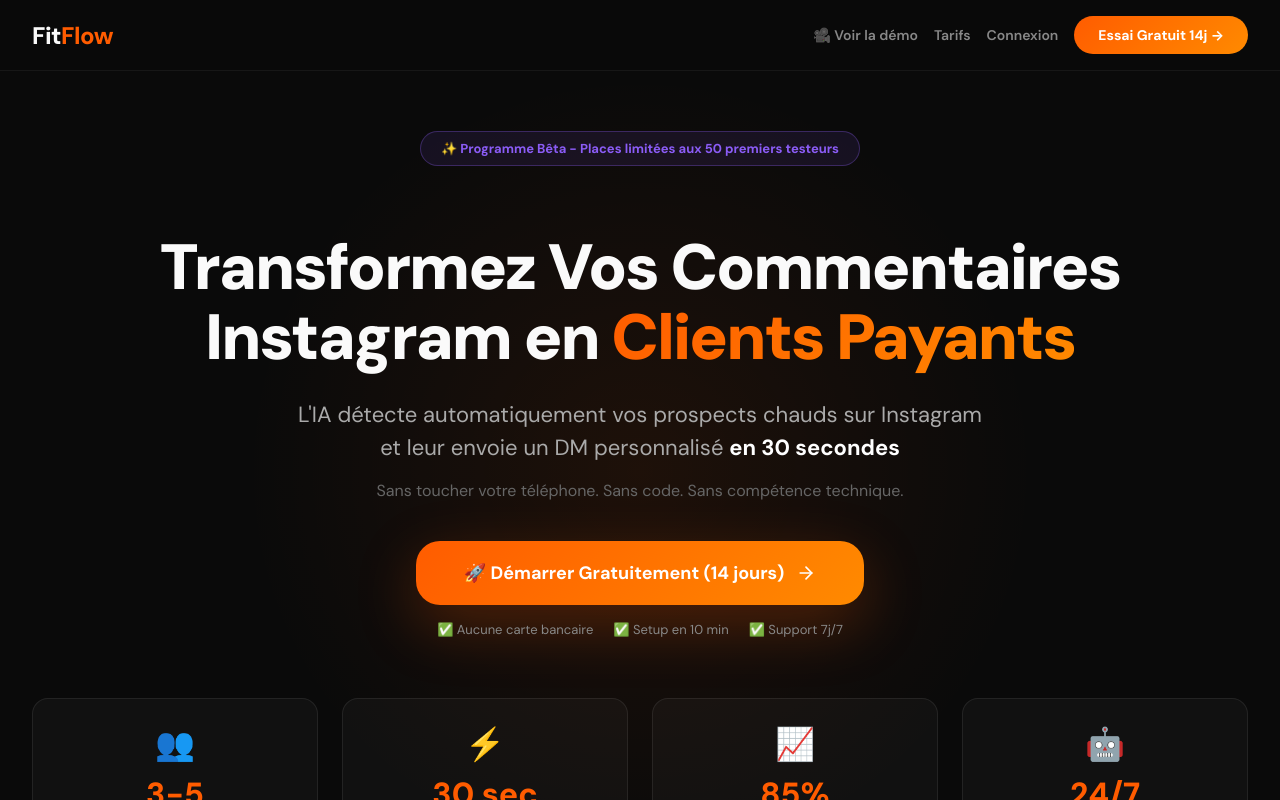
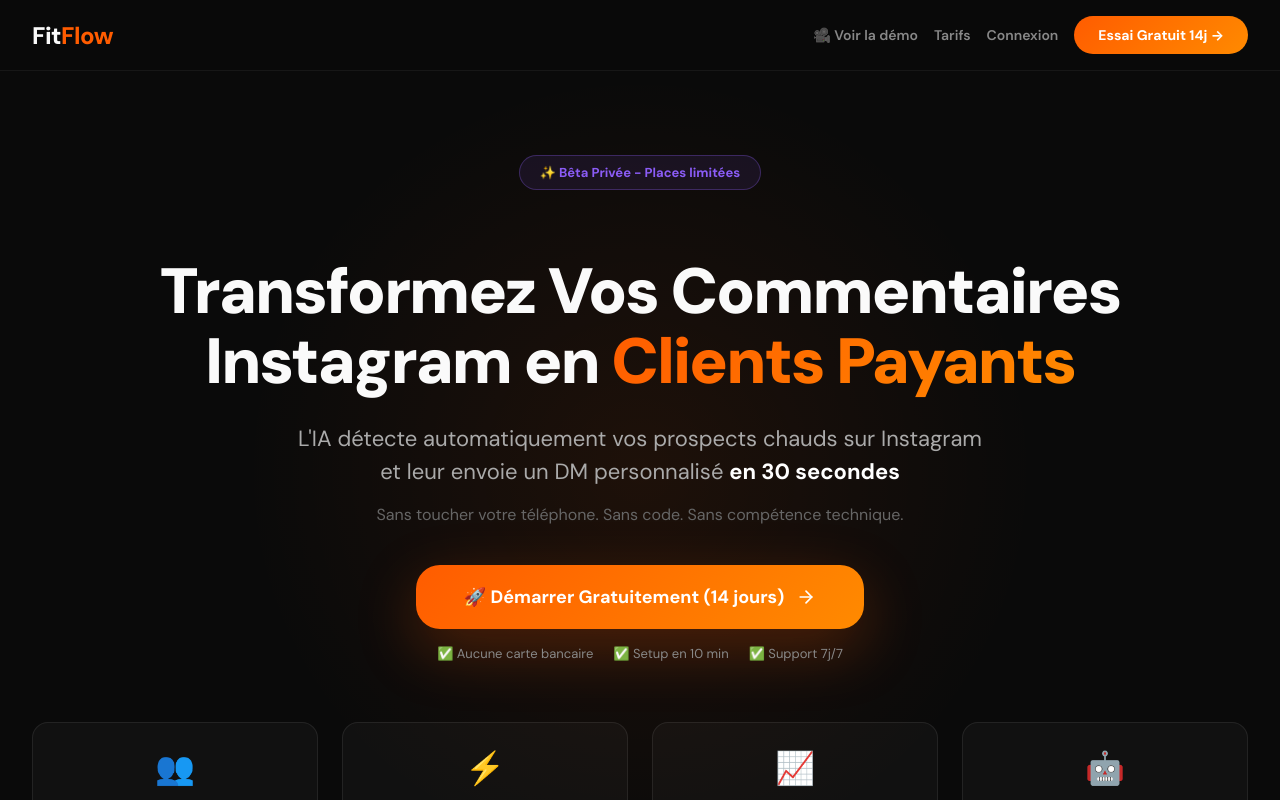
Before and after one commit to juniorbaw/FitFlow, a Next.js app: page / in a window 1280 px wide. Shown: the top 800 px of the page. Built offline with nearby package versions, Linux system fonts and the light colour scheme; no server answers.

Commit message:
fix: Adjust landing page badge spacing and text

```diff
--- a/app/page.tsx
+++ b/app/page.tsx
@@ -134,9 +134,10 @@ export default function HomePage() {
             fontSize: 13,
             fontWeight: 700,
             color: "#8B5CF6",
-            marginBottom: 24
+            marginBottom: 24,
+            marginTop: 24
           }}>
-            ✨ Programme Bêta - Places limitées aux 50 premiers testeurs
+            ✨ Bêta Privée - Places limitées
           </div>
 
           <h1 style={{ fontSize: 64, fontWeight: 900, letterSpacing: -2, lineHeight: 1.1, marginBottom: 24 }}>
```
